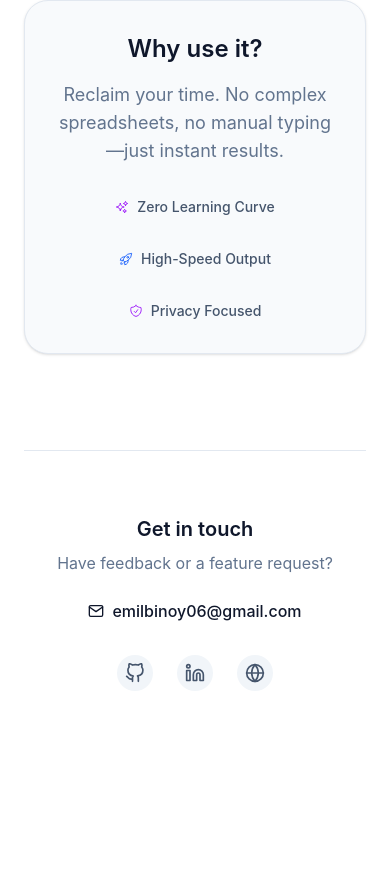
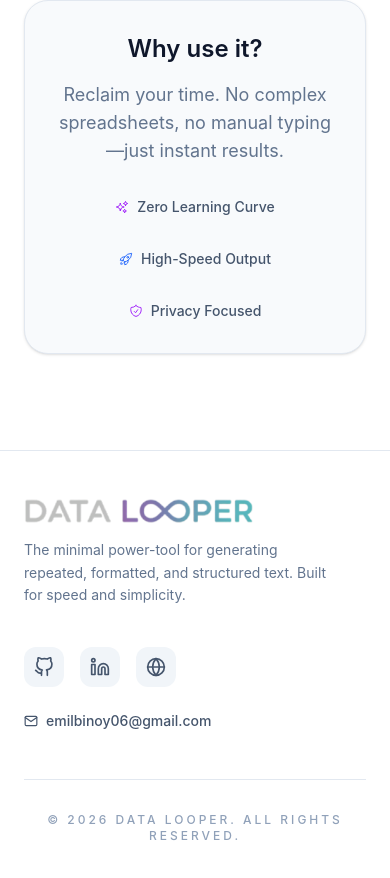
Before and after one commit to Emil-Binoy/data-looper, a React (Vite) app: page /About in a window 390 px wide. Shown: the part 1972-2850 px from the top of the page. Before the commit the page ends 2759 px from the top, so only its background shows below. Built offline with nearby package versions, Linux system fonts and the light colour scheme.

Commit message:
feat: add responsive footer with social links

```diff
--- a/src/App.jsx
+++ b/src/App.jsx
@@ -3,6 +3,7 @@
 import Navbar from "./components/Navbar"
 import Home from "./pages/Home"
 import About from "./pages/About";
+import Footer from "./components/Footer";
 function App() {
 
   return (
@@ -12,7 +13,7 @@
         <Route path="/" element={<Home />} />
         <Route path="/About" element={<About />} />
       </Routes>
-
+      <Footer/>
     </BrowserRouter>
   )
 }
--- /dev/null
+++ b/src/components/Footer.jsx
@@ -0,0 +1,78 @@
+import React from 'react';
+import { FiGithub, FiLinkedin, FiGlobe, FiMail } from 'react-icons/fi';
+import logo from "../assets/logo.png";
+
+const Footer = () => {
+  const currentYear = new Date().getFullYear();
+
+  return (
+    <footer className="w-full py-12 px-6 border-t border-slate-200 dark:border-white/5 bg-white dark:bg-[#0a0a0a] transition-colors duration-300">
+      <div className="max-w-4xl mx-auto">
+
+        <div className="grid grid-cols-1 md:grid-cols-2 gap-10 mb-12">
+
+          <div className="space-y-4">
+            <div className="flex items-center">
+              <img
+                src={logo}
+                alt="Data Looper"
+                className="h-6 w-auto object-contain invert-25 dark:invert-0"
+              />
+            </div>
+            <p className="text-slate-500 dark:text-slate-400 text-sm leading-relaxed max-w-xs">
+              The minimal power-tool for generating repeated, formatted, and structured text. Built for speed and simplicity.
+            </p>
+          </div>
+
+          {/* Social & Contact Column */}
+          <div className="flex flex-col md:items-end space-y-6">
+            <div className="flex gap-4">
+              <a
+                href="https://github.com/Emil-Binoy"
+                target="_blank"
+                rel="noopener noreferrer"
+                className="p-2.5 rounded-xl bg-slate-100 dark:bg-white/5 text-slate-600 dark:text-slate-400 hover:text-purple-600 dark:hover:text-purple-400 hover:bg-purple-50 dark:hover:bg-purple-500/10 transition-all"
+              >
+                <FiGithub size={20} />
+              </a>
+              <a
+                href="https://www.linkedin.com/in/emil-binoy-769261325"
+                target="_blank"
+                rel="noopener noreferrer"
+                className="p-2.5 rounded-xl bg-slate-100 dark:bg-white/5 text-slate-600 dark:text-slate-400 hover:text-purple-600 dark:hover:text-purple-400 hover:bg-purple-50 dark:hover:bg-purple-500/10 transition-all"
+              >
+                <FiLinkedin size={20} />
+              </a>
+              <a
+                href="https://emil-binoy.github.io/Portfolio-using-React/"
+                target="_blank"
+                rel="noopener noreferrer"
+                className="p-2.5 rounded-xl bg-slate-100 dark:bg-white/5 text-slate-600 dark:text-slate-400 hover:text-purple-600 dark:hover:text-purple-400 hover:bg-purple-50 dark:hover:bg-purple-500/10 transition-all"
+              >
+                <FiGlobe size={20} />
+              </a>
+            </div>
+
+            <a
+              href="mailto:emilbinoy06@gmail.com"
+              className="flex items-center gap-2 text-sm font-medium text-slate-600 dark:text-slate-300 hover:text-purple-600 dark:hover:text-purple-400 transition-colors"
+            >
+              <FiMail className="shrink-0" />
+              emilbinoy06@gmail.com
+            </a>
+          </div>
+        </div>
+
+        {/* Bottom Section - Centered */}
+        <div className="pt-8 border-t border-slate-200 dark:border-white/5 text-center">
+          <p className="text-xs font-medium text-slate-400 dark:text-slate-500 uppercase tracking-[0.25em]">
+            © {currentYear} Data Looper. All rights reserved.
+          </p>
+        </div>
+
+      </div>
+    </footer>
+  );
+};
+
+export default Footer;
--- a/src/pages/About.jsx
+++ b/src/pages/About.jsx
@@ -101,26 +101,7 @@
           </div>
         </section>
 
-        <footer className="border-t border-slate-200 dark:border-slate-800 pt-16 text-center">
-          <h2 className="text-xl font-semibold text-slate-900 dark:text-white mb-2">Get in touch</h2>
-          <p className="text-slate-500 mb-6">Have feedback or a feature request?</p>
-          <div className="flex flex-col items-center gap-4">
-            <a href="mailto:emilbinoy06@gmail.com" className="flex items-center gap-2 text-slate-900 dark:text-white hover:text-purple-600 dark:hover:text-purple-400 transition-colors font-medium">
-              <FiMail className="w-4 h-4" /> emilbinoy06@gmail.com
-            </a>
-            <div className="flex gap-6 mt-4">
-              <a href="https://github.com/Emil-Binoy" className="p-2 bg-slate-100 dark:bg-slate-900 rounded-full hover:bg-slate-200 dark:hover:bg-slate-800 transition-colors">
-                <FiGithub className="w-5 h-5 text-slate-600 dark:text-slate-400" />
-              </a>
-              <a href="https://www.linkedin.com/in/emil-binoy-769261325/" className="p-2 bg-slate-100 dark:bg-slate-900 rounded-full hover:bg-slate-200 dark:hover:bg-slate-800 transition-colors">
-                <FiLinkedin  className="w-5 h-5 text-slate-600 dark:text-slate-400" />
-              </a>
-              <a href="https://emil-binoy.github.io/Portfolio-using-React/" className="p-2 bg-slate-100 dark:bg-slate-900 rounded-full hover:bg-slate-200 dark:hover:bg-slate-800 transition-colors">
-                <FiGlobe className="w-5 h-5 text-slate-600 dark:text-slate-400" />
-              </a>
-            </div>
-          </div>
-        </footer>
+
       </main>
     </div>
   );
```
